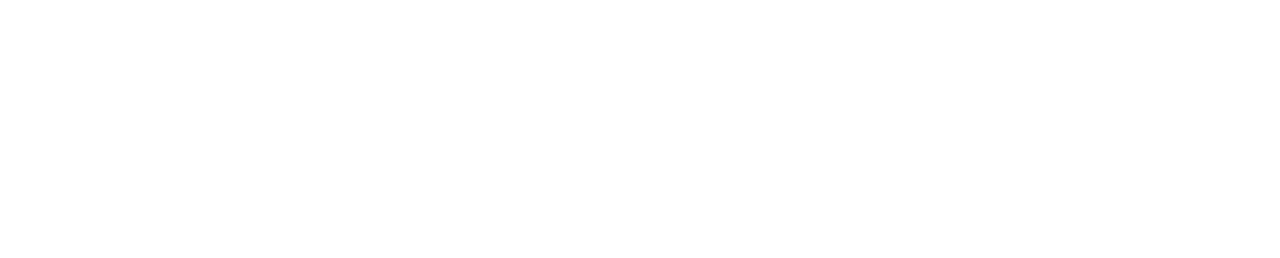
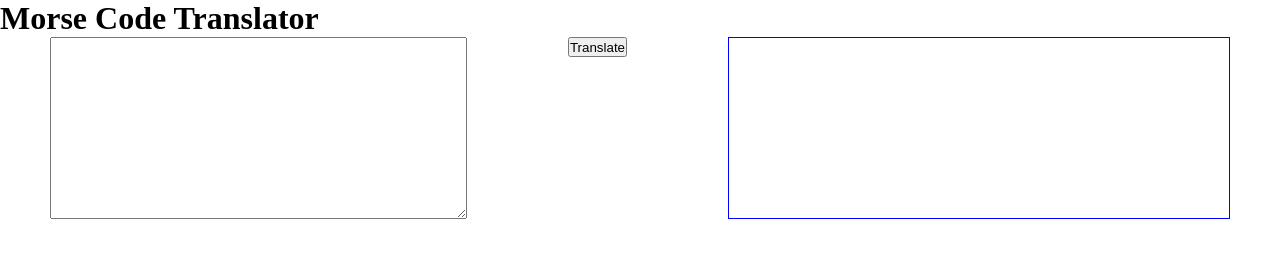
Before and after one commit to xbmac2/nology-translator-project-xandra, a plain HTML site: page index.html in a window 1280 px wide. Drawn offline with Linux system fonts and the light colour scheme.

Commit message:
added html

```diff
--- a/index.html
+++ b/index.html
@@ -3,9 +3,18 @@
 <head>
   <meta charset="UTF-8">
   <meta name="viewport" content="width=device-width, initial-scale=1.0">
+  <link rel="stylesheet" href="styles.css">
   <title>Morse Code Translator</title>
 </head>
 <body>
+  <h1>Morse Code Translator</h1>
+  <div class="container">
+    <textarea name="" id="" cols="50" rows="10"></textarea>
+    <button class="translate-btn" id="translateBtn">Translate</button>
+  <div class="output-field" id="outputField">
+    <p></p>
+  </div>
+  </div>
 
 </body>
 </html>
--- /dev/null
+++ b/styles.scss
@@ -0,0 +1,19 @@
+* {
+  padding: 0;
+  margin: 0;
+}
+
+.container {
+  display: flex;
+  justify-content: space-around;
+}
+
+.output-field {
+  height: 180px;
+  width: 500px;
+  border: 1px solid blue;
+}
+
+.translate-btn {
+  height: 20px;
+}
```
Also changed, not shown: styles.css (added).
